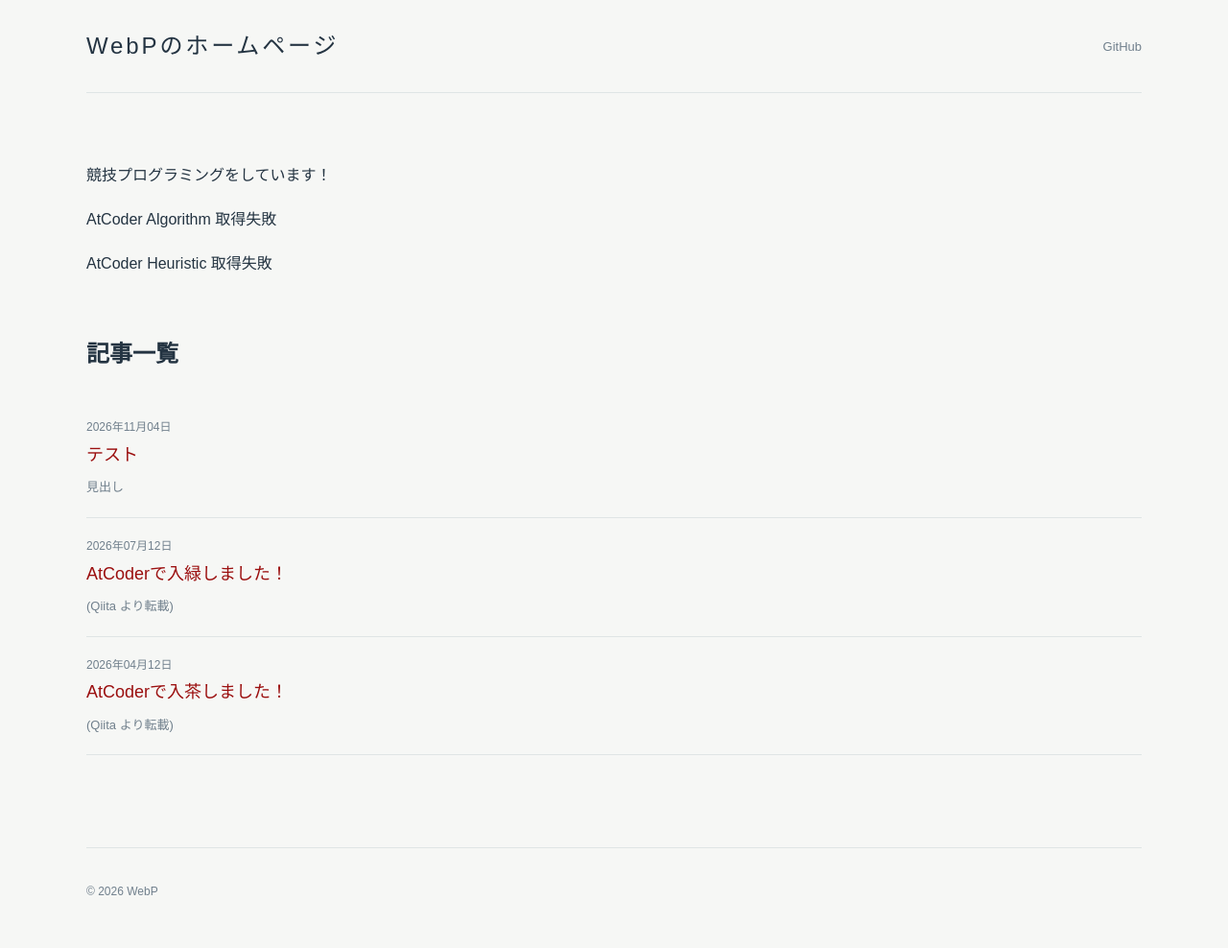
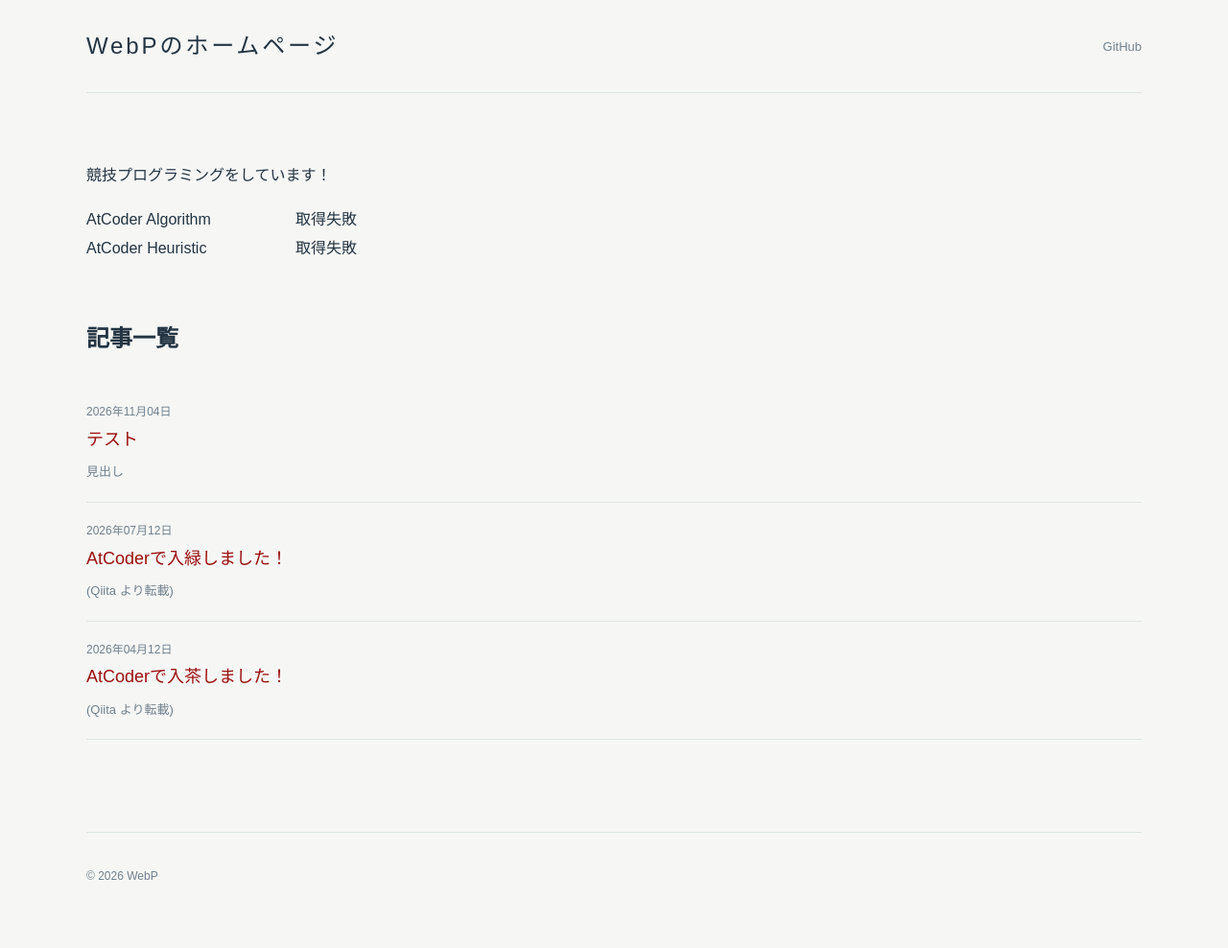
Before and after one commit to JPEG24/hp, a Jekyll site: the page built from index.md, in a window 1280 px wide. Shown: the whole page at 96% size. Built offline with Jekyll 4.4.1, drawn with Linux system fonts in a browser that asks for light colours.

Commit message:
見た目

```diff
--- a/assets/css/style.css
+++ b/assets/css/style.css
@@ -103,6 +103,13 @@ h2 {
 /* =========================
    Home
    ========================= */
+
+.rating-row {
+  display: grid;
+  grid-template-columns: 210px auto;
+  align-items: baseline;
+  gap: 8px;
+}
 
 .post-list {
   list-style: none;
--- a/assets/js/get.js
+++ b/assets/js/get.js
@@ -35,7 +35,7 @@ document.addEventListener("DOMContentLoaded", async () => {
         element.textContent = rating;
         element.style.color = getColor(rating);
 				element.style.fontFamily = '"Squada One", sans-serif';
-				element.style.fontSize = "20px";
+				element.style.fontSize = "30px";
       }
 		}
   } catch (error) {
--- a/index.md
+++ b/index.md
@@ -5,6 +5,12 @@ title: ホーム
 
 競技プログラミングをしています！
 
-AtCoder Algorithm <span id="atcoder-algo">Loading...</span>
+<div class="rating-row">
+  <span>AtCoder Algorithm</span>
+  <span id="atcoder-algo">Loading...</span>
+</div>
 
-AtCoder Heuristic <span id="atcoder-heur">Loading...</span>
+<div class="rating-row">
+  <span>AtCoder Heuristic</span>
+  <span id="atcoder-heur">Loading...</span>
+</div>
```
